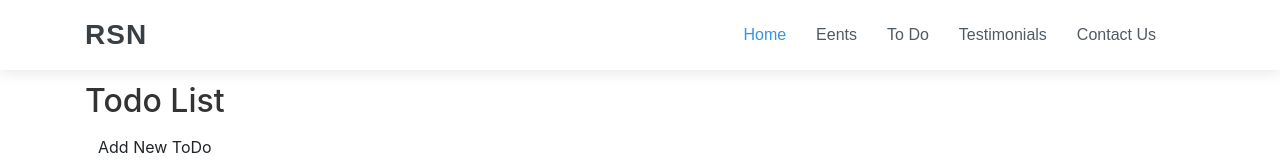
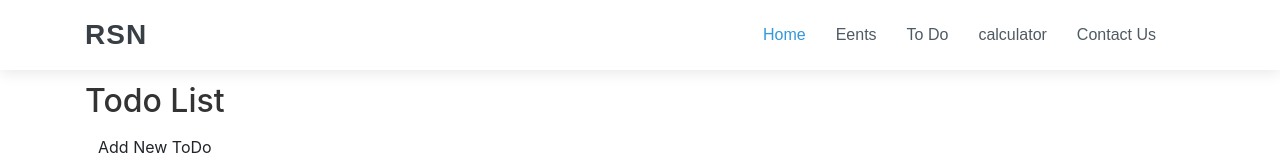
Before and after one commit to Rohit3230/angular9-Things-For-Website, an Angular app: page /todo-list in a window 1280 px wide. Shown: the top 160 px of the page. Built offline with nearby package versions, Linux system fonts and the light colour scheme.

Commit message:
commit code

```diff
--- a/src/app/app.component.html
+++ b/src/app/app.component.html
@@ -54,7 +54,7 @@
         </li> -->
         <li><a routerLink="/events">Eents</a></li>
         <li><a routerLink="/todo-list">To Do</a></li>
-        <li><a href="#">Testimonials</a></li>
+        <li><a href="/calculator">calculator</a></li>
         <li><a href="#">Contact Us</a></li>
 
       </ul>
```
